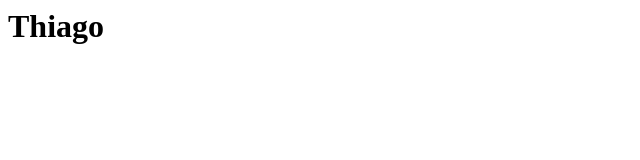
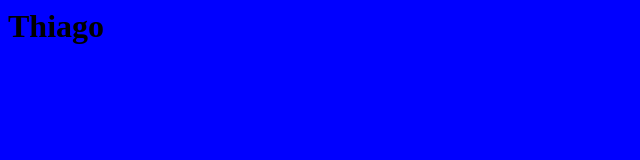
Before and after one commit to ThiagoBussola/aula-git, a plain HTML site: page index.html in a window 1280 px wide. Shown: the whole page, without its empty margins (0-640 px from the left). Drawn offline with Linux system fonts and the light colour scheme.

Commit message:
inicio design

```diff
--- /dev/null
+++ b/estilo.css
@@ -0,0 +1,3 @@
+body {
+	background: blue;
+}
--- a/index.html
+++ b/index.html
@@ -1,6 +1,7 @@
 <html>
     <head>
     </head>
+    <link rel="stylesheet" type="text/css" href="estilo.css">
     <body>
     	<h1>Thiago</h1>
     </body>
```
